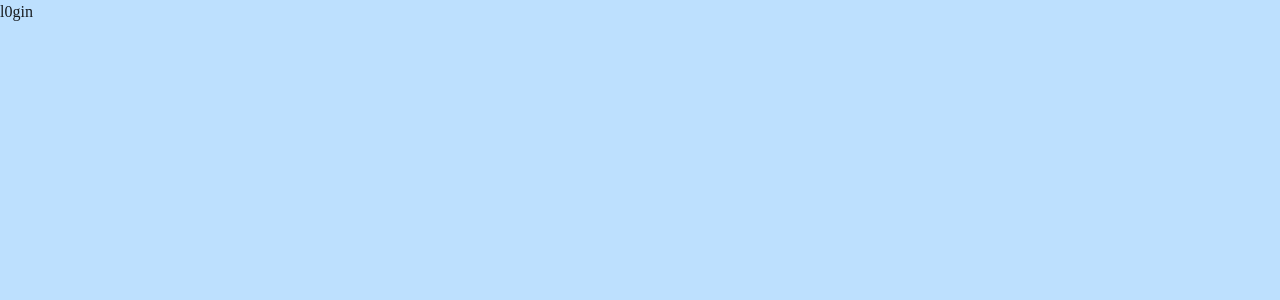
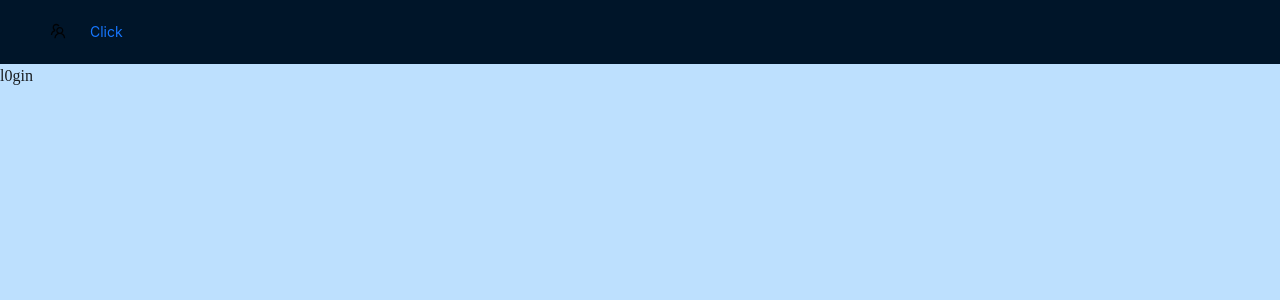
Before and after one commit to Andriikryl/hr-app, a React (Create React App) app in the folder client/: page /login in a window 1280 px wide. Shown: the top 300 px of the page. Built offline with nearby package versions, Linux system fonts and the light colour scheme.

Commit message:
feat[header-component]

```diff
--- a/client/package.json
+++ b/client/package.json
@@ -3,6 +3,7 @@
   "version": "0.1.0",
   "private": true,
   "dependencies": {
+    "@ant-design/icons": "^5.0.1",
     "@reduxjs/toolkit": "^1.9.5",
     "@testing-library/jest-dom": "^5.16.5",
     "@testing-library/react": "^13.4.0",
--- /dev/null
+++ b/client/src/components/header/index.tsx
@@ -0,0 +1,15 @@
+
+import {Button, Layout, Space, Typography} from "antd";
+import styles from "./index.module.css";
+import { TeamOutlined } from "@ant-design/icons";
+
+export const Header = () => {
+  return (
+    <Layout.Header className={styles.header}>
+        <Space>
+            <TeamOutlined className={styles.teamIcon}/>
+            <Button type="link">Click</Button>
+        </Space>
+    </Layout.Header>
+  );
+};
--- a/client/src/components/layout/index.tsx
+++ b/client/src/components/layout/index.tsx
@@ -1,6 +1,7 @@
 import React from "react";
 import { Layout as AntLayout } from "antd";
 import styles from "./index.module.css";
+import { Header } from "../header";
 
 type Props = {
   children: React.ReactNode;
@@ -9,6 +10,7 @@ type Props = {
 export const Layout = ({ children }: Props) => {
   return (
     <div className={styles.main}>
+      <Header></Header>
       <AntLayout.Content style={{ height: "100%" }}>
         {children}
       </AntLayout.Content>
```
Also changed, not shown: client/src/components/header/index.module.css (added), 1 other file (tests, documents, lock files or other folders).
